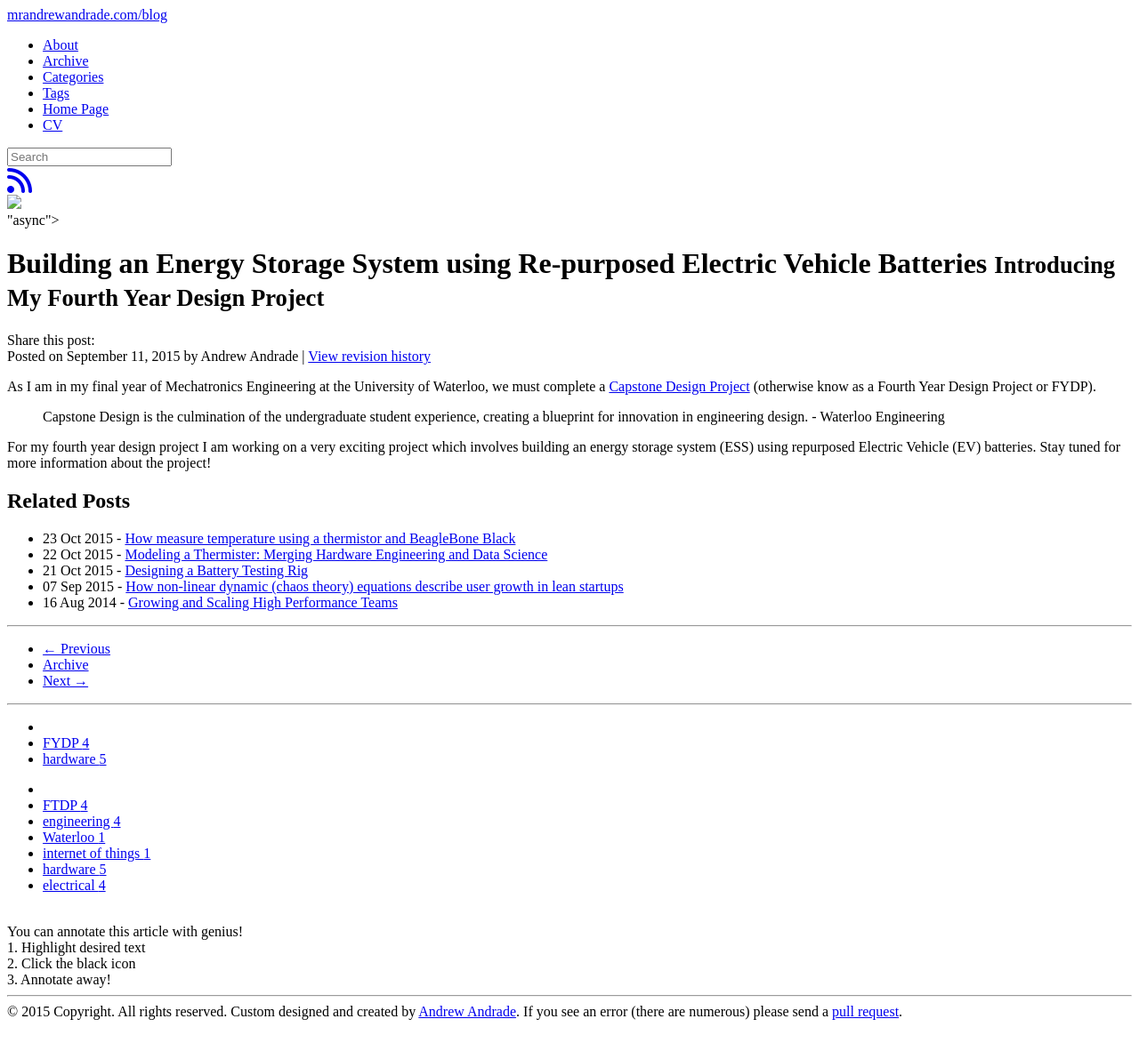
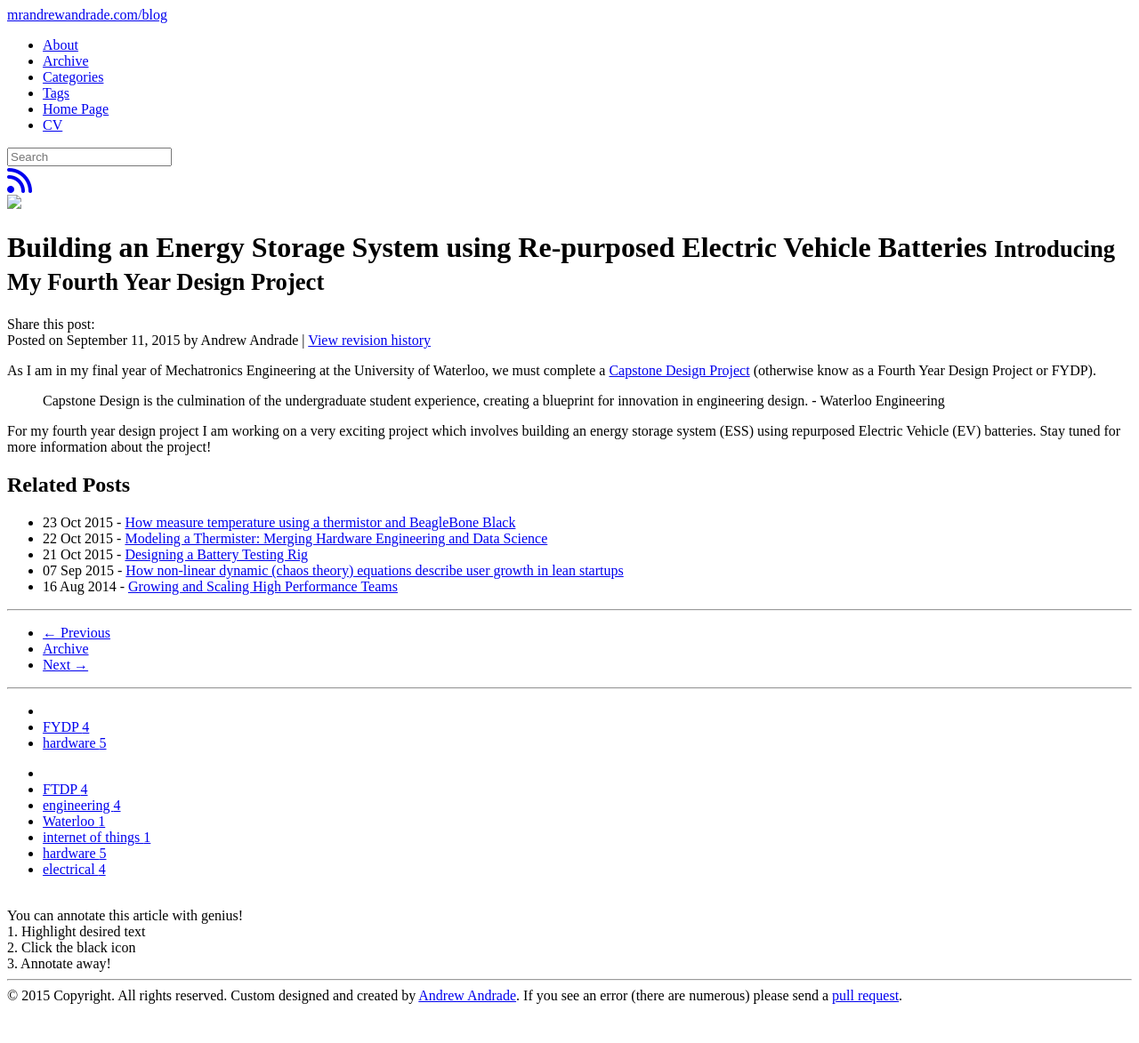
Before and after one commit to mrandrewandrade/blog, a Jekyll site: the page built from _posts/fydp/2015-09-11-fydp-ess.md, in a window 1280 px wide. Shown: the whole page at 89% size. Built offline with Jekyll 4.4.1, drawn with Linux system fonts in a browser that asks for light colours; nearby versions of some CDN libraries; library files that are not in the unit come from our copies; comment, search, counter and statistics services are not loaded.

Commit message:
fixed copy paste error

```diff
--- a/_includes/themes/evjekylltheme/default.html
+++ b/_includes/themes/evjekylltheme/default.html
@@ -35,7 +35,8 @@ src="http://cdn.mathjax.org/mathjax/latest/MathJax.js?config=TeX-AMS-MML_HTMLorM
 
 <!-- Sharing and follow buttons -->
 <!-- Don't just copy this code, go to www.addthis.com/dashboard to customize your own -->
-<script type="text/javascript" src="//s7.addthis.com/js/300/addthis_widget.js#pubid=ra-562bb95fd3f0255a" async=
+<script type="text/javascript" src="//s7.addthis.com/js/300/addthis_widget.js#pubid=ra-562bb95fd3f0255a" async="async"></script>
+
 
 <!-- Add mousewheel plugin (this is optional) -->
 <script type="text/javascript" src="{{ ASSET_PATH }}/fancybox/lib/jquery.mousewheel-3.0.6.pack.js"></script>
--- a/_includes/themes/evjekylltheme/post.html
+++ b/_includes/themes/evjekylltheme/post.html
@@ -3,7 +3,6 @@ src="http://cdn.mathjax.org/mathjax/latest/MathJax.js?config=TeX-AMS-MML_HTMLorM
 </script>
 <script async src="//genius.codes"></script>
 
-"async"></script>
 
 <div class="row-fliud">
     <div class="span8">
```
